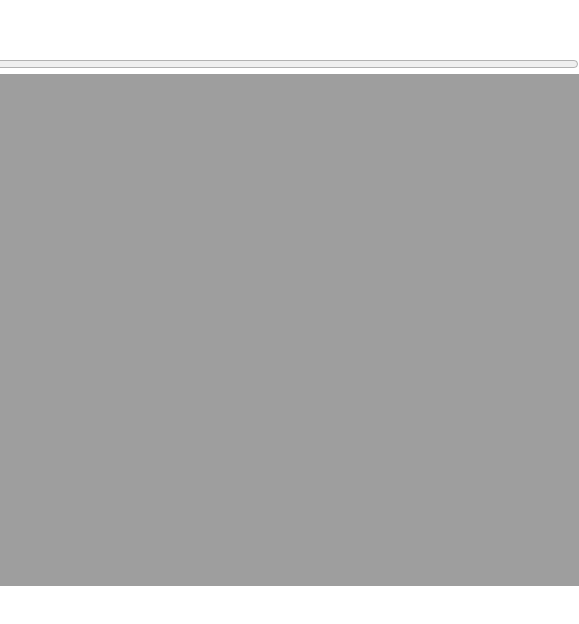
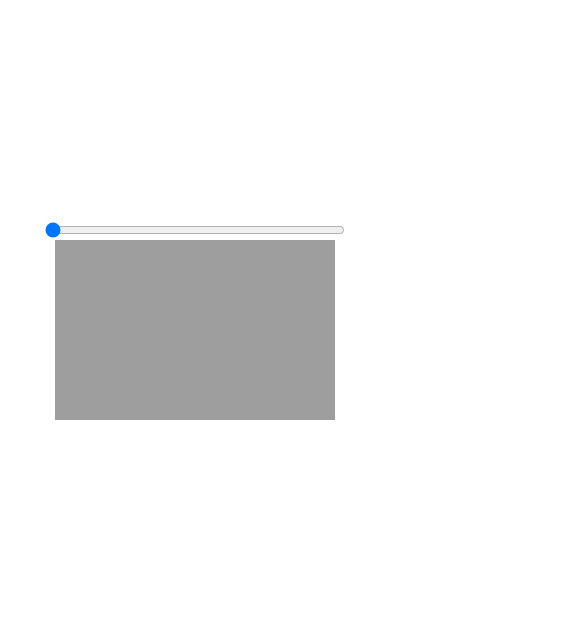
Before and after one commit to DavidGD616/360stockx, a plain HTML site: page index.html in a window 390 px wide. Shown: the part 102-726 px from the top of the page, 579 px wide, since content can reach past the window. Drawn offline with Linux system fonts and the light colour scheme.

Commit message:
media querys

```diff
--- a/index.html
+++ b/index.html
@@ -16,6 +16,17 @@
 
         input{
             width: 768px;
+        }
+
+        @media screen and (min-width:320px){
+            input{
+                width: 300px;
+            }
+
+            #canvas{
+                width: 280px;
+                height: 180px;
+            }
         }
     </style>
 </head>
```
